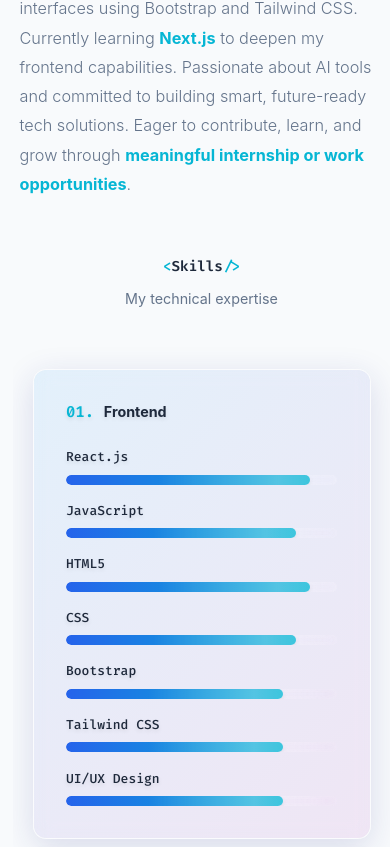
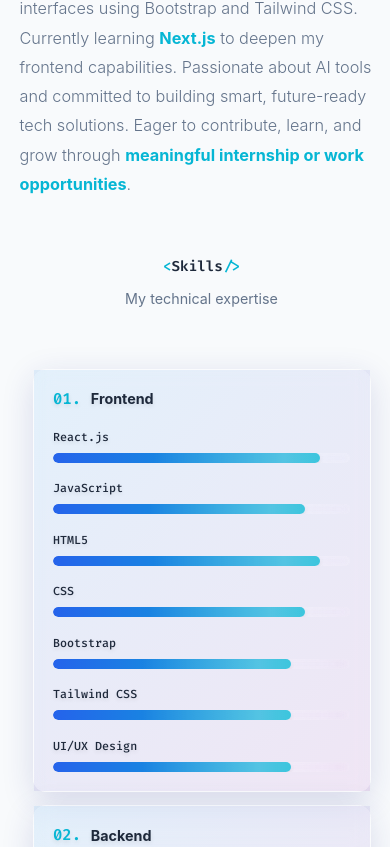
Before and after one commit to aadityajxcodes/AadityaJx_Portfolio, a React (Vite) app: page / in a window 390 px wide. Shown: the part 1153-2000 px from the top of the page. Built offline with nearby package versions, Linux system fonts and the light colour scheme.

Commit message:
More updatess

```diff
--- a/src/components/Skills.jsx
+++ b/src/components/Skills.jsx
@@ -134,7 +134,7 @@
           variants={containerVariants}
           initial="hidden"
           whileInView="visible"
-          viewport={{ once: false, amount: 0.2 }}
+          viewport={{ once: true, amount: 0.2 }}
         >
           {skills.map((category, index) => (
             <motion.div
--- a/src/styles/main.css
+++ b/src/styles/main.css
@@ -178,6 +178,12 @@
     margin: 0 auto !important;
     box-sizing: border-box !important;
     overflow-x: hidden !important;
+  }
+  .container,
+  .skills-section .container {
+    height: auto !important;
+    max-height: none !important;
+    overflow: visible !important;
   }
   * {
     box-sizing: border-box !important;
--- a/src/styles/skills.css
+++ b/src/styles/skills.css
@@ -314,3 +314,52 @@
     grid-template-columns: repeat(3, 1fr);
   }
 }
+
+@media (max-width: 576px) {
+  .skills-section {
+    padding: 3rem 0;
+    overflow: visible !important;
+  }
+
+  .skills-grid {
+    grid-template-columns: 1fr;
+    gap: 1rem;
+    overflow: visible !important;
+    height: auto !important;
+    max-height: none !important;
+  }
+
+  .skill-category {
+    padding: 1.5rem;
+    margin: 0;
+    width: 100%;
+    box-sizing: border-box;
+    overflow: visible !important;
+    height: auto !important;
+    max-height: none !important;
+  }
+
+  .category-title {
+    font-size: 1.2rem;
+    margin-bottom: 1.5rem;
+  }
+
+  .skill-name {
+    font-size: 0.9rem;
+  }
+
+  .tech-stack {
+    padding: 2rem 0.5rem;
+    margin-top: 2rem;
+  }
+
+  .tech-icons {
+    height: 300px;
+    overflow: visible;
+  }
+
+  .tech-icon-img {
+    width: 36px;
+    height: 36px;
+  }
+}
```
